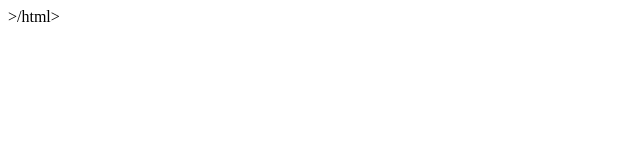
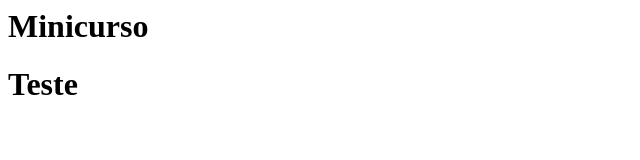
Before and after one commit to Deyvisondp/minicurso, a plain HTML site: page index.html in a window 1280 px wide. Shown: the whole page, without its empty margins (0-640 px from the left). Drawn offline with Linux system fonts and the light colour scheme.

Commit message:
Segunda Versão

```diff
--- a/index.html
+++ b/index.html
@@ -1,4 +1,7 @@
 <html>
 <head><head>
-<body></body>
->/html>
+<body>
+<h1>Minicurso</h1>
+<h1>Teste</h1
+</body>
+</html>
```
